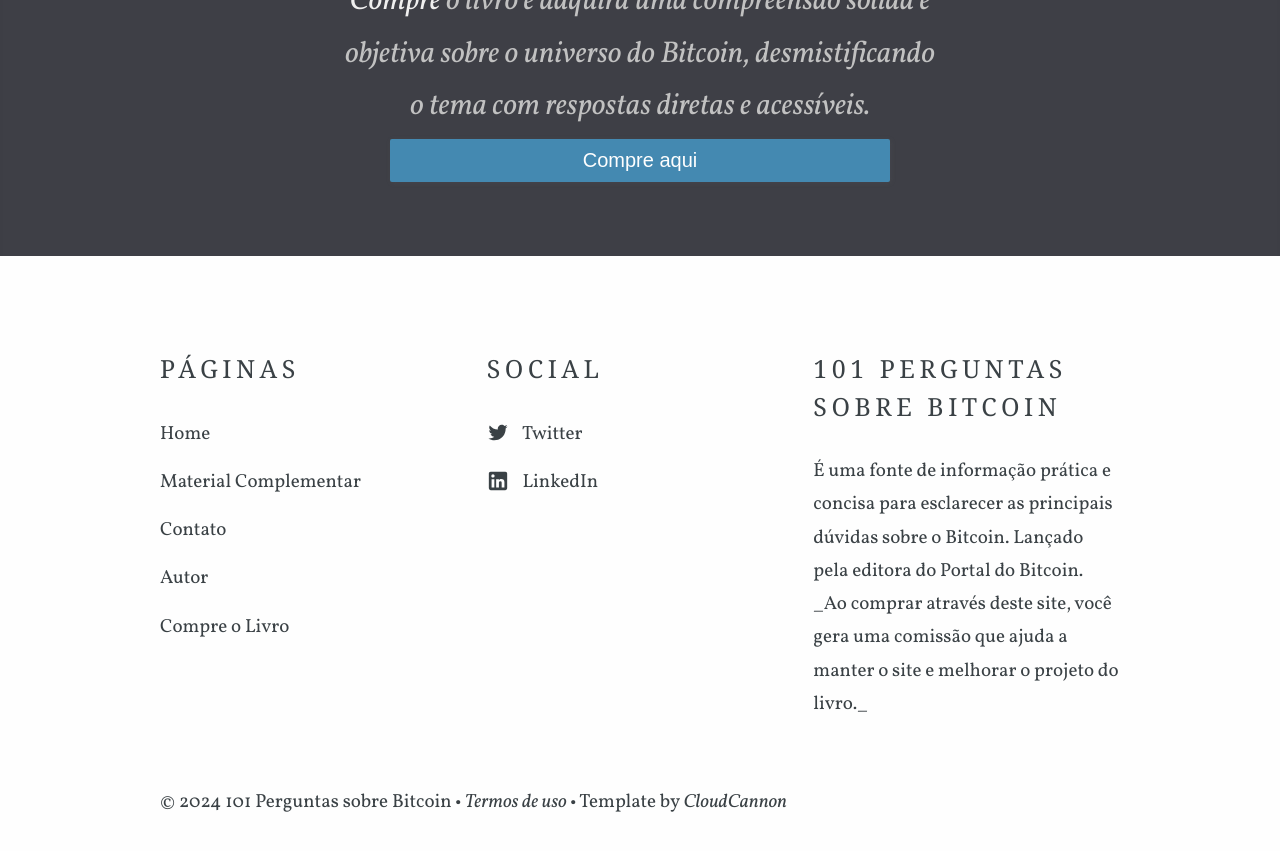
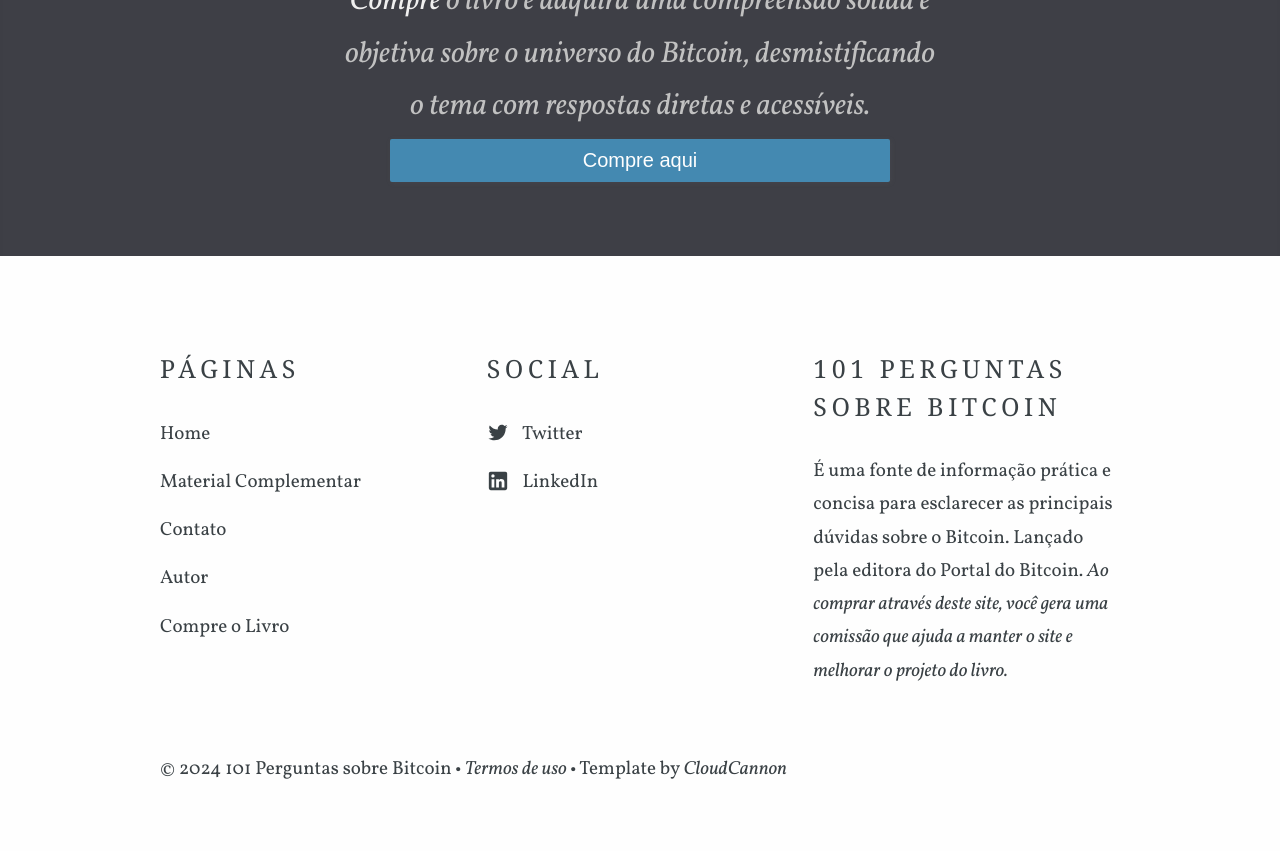
Before and after one commit to brenorb/bitcoin101, a Jekyll site: the page built from index.html, in a window 1280 px wide and 900 px high, scrolled down 2869 px. Shown: the top 851 px of the window. Built offline with Jekyll 4.4.1, drawn with Linux system fonts in a browser that asks for light colours; some web fonts are replaced.

Commit message:
:bug: icon&italic

```diff
--- a/_data/company.yml
+++ b/_data/company.yml
@@ -1,5 +1,5 @@
 title: 101 Perguntas sobre Bitcoin
-description: É uma fonte de informação prática e concisa para esclarecer as principais dúvidas sobre o Bitcoin. Lançado pela editora do <a href="https://portaldobitcoin.uol.com.br/">Portal do Bitcoin</a>. _Ao comprar através deste site, você gera uma comissão que ajuda a manter o site e melhorar o projeto do livro._
+description: É uma fonte de informação prática e concisa para esclarecer as principais dúvidas sobre o Bitcoin. Lançado pela editora do <a href="https://portaldobitcoin.uol.com.br/">Portal do Bitcoin</a>. <i>Ao comprar através deste site, você gera uma comissão que ajuda a manter o site e melhorar o projeto do livro.</i>
 contact_email_address: brenorb+btc101@gmail.com
 twitter: brenorb
 linkedin: brenorb
```
Also changed, not shown: images/favicon.png.
